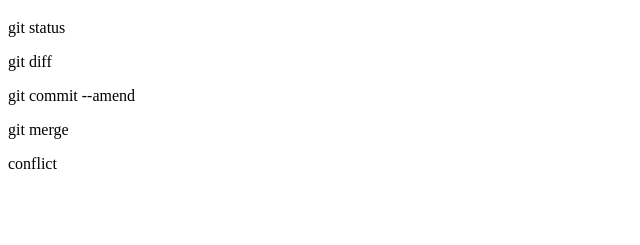
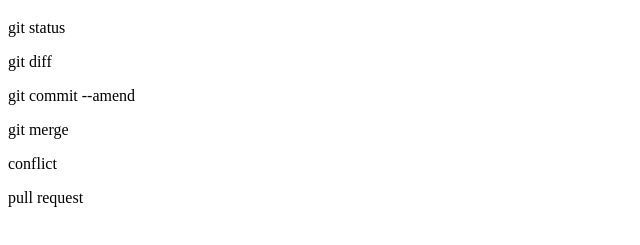
Before and after one commit to YumiMaeda/git_tutorial, a plain HTML site: page index.html in a window 1280 px wide. Shown: the part 61-306 px from the top of the page, without its empty margins (0-640 px from the left). Drawn offline with Linux system fonts and the light colour scheme.

Commit message:
pull requestを追記

```diff
--- a/index.html
+++ b/index.html
@@ -12,5 +12,6 @@
   <p>git commit --amend</p>
   <p>git merge</p>
   <p>conflict</p>
+  <p>pull request</p>
 </body>
 </html>
```
